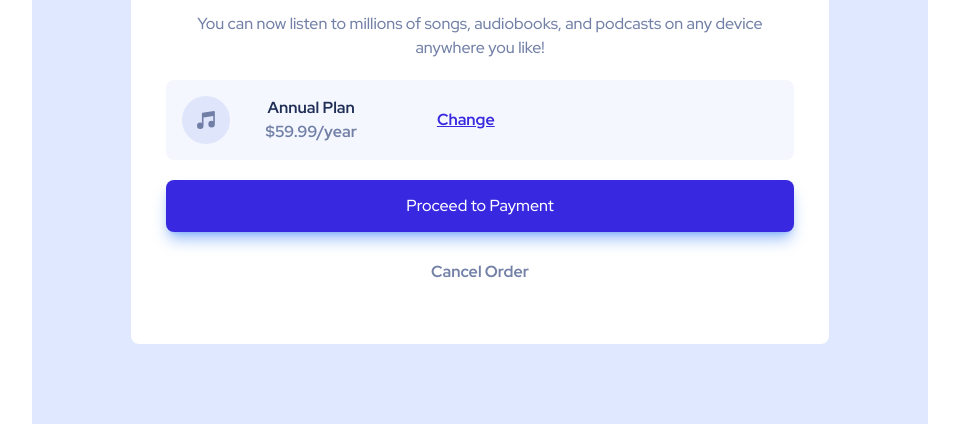
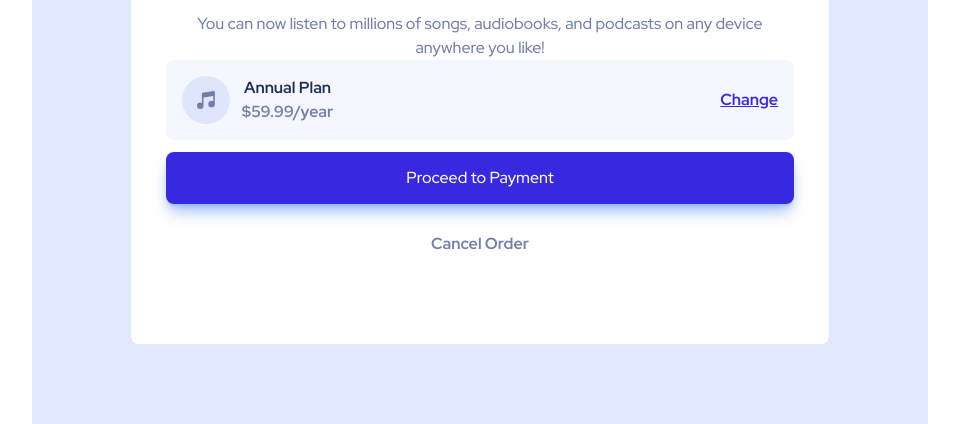
Before and after one commit to Seunfunmib/Order-Summary, a plain HTML site: page src/index.html in a window 1280 px wide. Shown: the part 376-800 px from the top of the page, without its empty margins (160-1119 px from the left). Drawn offline with Linux system fonts and the light colour scheme.

Commit message:
modification

```diff
--- a/src/index.html
+++ b/src/index.html
@@ -28,30 +28,32 @@
         You can now listen to millions of songs, audiobooks, and podcasts on any
         device anywhere you like!
       </div>
-      <div class="flex flex-col py-5 gap-y-5">
-        <div class="p-4 max-w-[100%] bg-very-pale-blue rounded-lg flex items-center">
-          <div class="bg-music-img bg-no-repeat bg-contain p-6 sm:w-[10%]"></div>
-          <div class="flex ml-6 flex-grow space-x-20">
+
+
+        <div class="p-4 max-w-[100%] bg-very-pale-blue rounded-lg flex items-center justify-between">
+
+          <div class="flex items-center gap-3">
+
+          <span class="bg-music-img bg-no-repeat bg-contain p-6 sm:w-[10%]"></span>
+
             <div class="font-red-hat-display text-dark-blue font-bold flex flex-col self-start sm:justify-start">
-              Annual Plan
+              <h2 class="font-bold">Annual Plan</h2>
               <span class="text-desaturated-blue">
                 $59.99/year
               </span>
             </div>
-            <div
-              class="underline font-red-hat-display text-bright-blue font-bold self-end">
-              <div
-                  class="flex justify-end  pr-6 pb-3 sm:self-end hover:cursor-pointer hover:text-desaturated-blue">
-                Change</div>
-            </div>
+
           </div>
+
+          <a href="#" class="font-red-hat-display font-bold text-bright-blue underline hover:cursor-pointer">
+            Change</a>
         </div>
-      </div>
+
 
         <div
             class=" flex flex-col">
           <button
-            class="p-2 bg-bright-blue shadow-lg shadow-blue-500/50 text-white font-red-hat-display leading-9 rounded-lg hover:cursor-pointer hover:bg-desaturated-blue"">
+            class="p-2 bg-bright-blue shadow-lg shadow-blue-500/50 text-white font-red-hat-display leading-9 rounded-lg hover:cursor-pointer hover:bg-desaturated-blue mt-3" >
             Proceed to Payment
           </button>
           <button
```
Also changed, not shown: dist/output.css.
